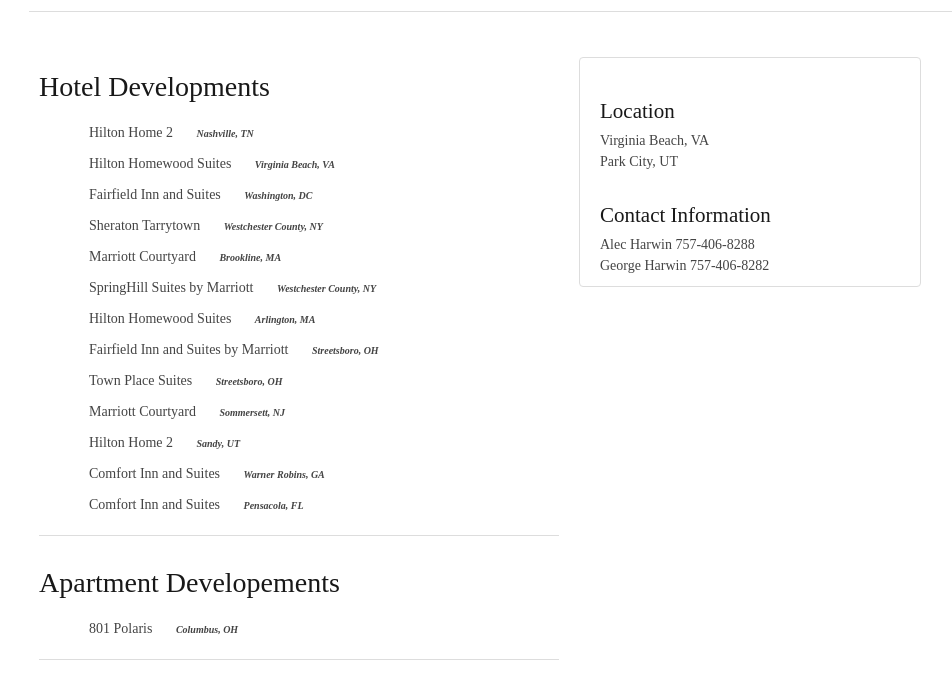
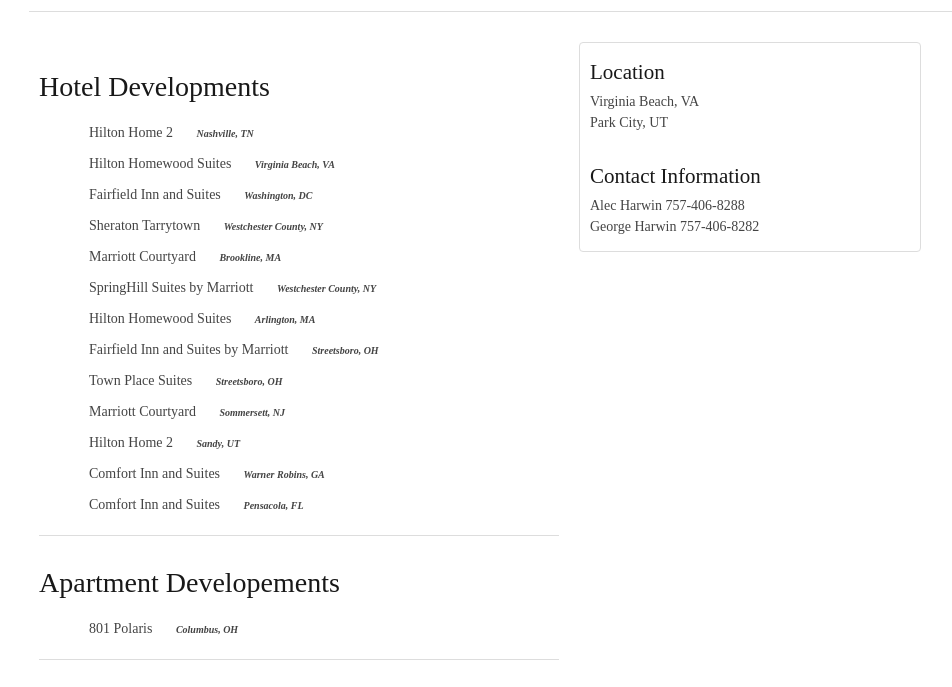
Before and after one commit to taylorharwin/sojourn_lodging, a website: page index.html in a window 1280 px wide. Shown: the part 92-779 px from the top of the page, without its empty margins (141-1093 px from the left). Drawn offline with Linux system fonts and the light colour scheme; a web font is replaced by a local one.

Commit message:
fix card layout

```diff
--- a/styles.css
+++ b/styles.css
@@ -22,14 +22,15 @@
     margin-top: 130px;
 }
 .card {
-    margin-top: 15px;
     border: 1px solid;
     border-radius: 4px;
     border-color: #DDDDDD
 }
 .cardtext {
     margin-left: 10px;
-    padding: 10px;
+    margin-top:-14px;
+    margin-bottom: 14px;
+
 }
 h3 {
     margin-bottom: 20px;
```
